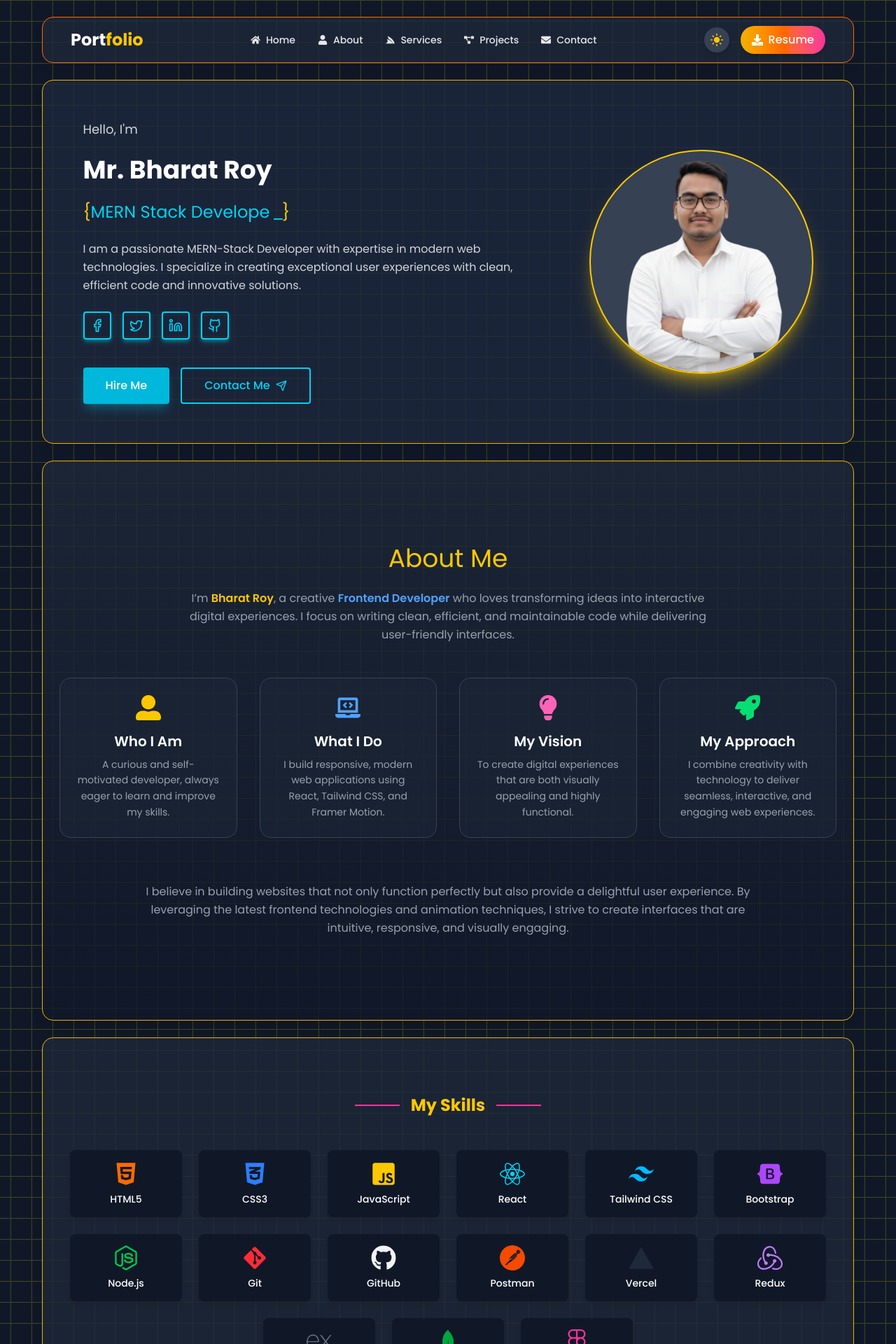
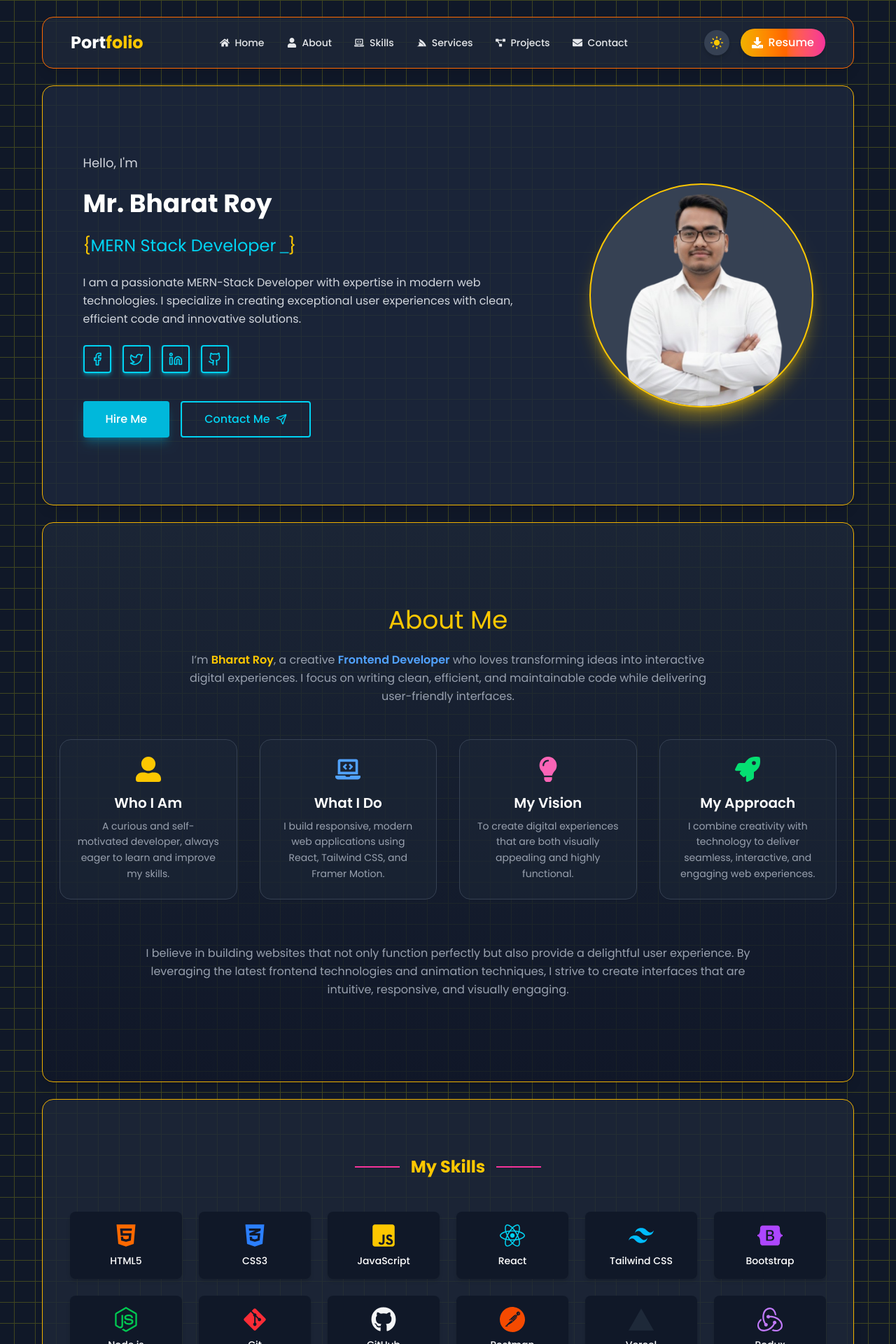
Before and after one commit to bharatroy4D/bharat-dev, a React (Vite) app: page / in a window 1280 px wide. Shown: the top 1920 px of the page at 70% size. Built offline with nearby package versions, Linux system fonts and the light colour scheme.

Commit message:
navbar and banner of padding change

```diff
--- a/src/Components/navbar/Navbar.jsx
+++ b/src/Components/navbar/Navbar.jsx
@@ -6,6 +6,7 @@ import {
   FaEnvelope,
   FaDownload,
   FaProjectDiagram,
+  FaLaptopCode,
 } from "react-icons/fa";
 import { IoIosClose } from "react-icons/io";
 import { MdDarkMode, MdLightMode } from "react-icons/md";
@@ -16,6 +17,7 @@ const Navbar = () => {
   const menuLink = [
     { id: "#banner", name: "Home", icon: <FaHome /> },
     { id: "#about", name: "About", icon: <FaUser /> },
+    { id: "#skills", name: "Skills", icon: <FaLaptopCode /> },
     { id: "#services", name: "Services", icon: <FaServicestack /> },
     { id: "#projects", name: "Projects", icon: <FaProjectDiagram /> },
     { id: "#contact", name: "Contact", icon: <FaEnvelope /> },
@@ -41,7 +43,7 @@ const Navbar = () => {
     >
       {/* Container */}
       <div
-        className={`flex items-center justify-between px-5 py-3 md:px-10 `}
+        className={`flex items-center justify-between px-5 py-4 md:px-10 `}
       >
         {/* Logo */}
         <a href="#banner" className="text-2xl font-bold">
--- a/src/Pages/banner/Banner.jsx
+++ b/src/Pages/banner/Banner.jsx
@@ -23,7 +23,7 @@ const Banner = () => {
           : "bg-gray-100/70 border-blue-400 hover:shadow-blue-400/30 text-gray-900"
       }`}
     >
-      <div className="relative z-10 container mx-auto px-8 py-14 flex flex-col-reverse lg:flex-row items-center justify-around">
+      <div className="relative z-10 container mx-auto px-8 py-14 md:py-24 flex flex-col-reverse lg:flex-row items-center justify-around">
         {/* 🟢 Left Side - Text */}
         <div className="space-y-6 text-center lg:text-left">
           <div
--- a/src/Pages/contact/Contact.jsx
+++ b/src/Pages/contact/Contact.jsx
@@ -103,7 +103,7 @@ const Contact = () => {
               {
                 icon: <Mail className={`w-6 h-6 ${theme === "dark" ? "text-lime-400" : "text-teal-600"}`} />,
                 title: "Email",
-                value: "bharatroy1005@gmail.com",
+                value: `bharatroy1005@gmail.com`,
                 copy: true,
               },
               {
--- a/src/Pages/skills/Skills.jsx
+++ b/src/Pages/skills/Skills.jsx
@@ -71,11 +71,11 @@ const Skills = () => {
           ></span>
         </h2>
 
-        <div className="flex flex-wrap justify-center gap-6">
+        <div className=" grid grid-cols-2 md:flex md:flex-wrap justify-center gap-6">
           {skills.map((skill, idx) => (
             <div
               key={idx}
-              className={`group relative flex flex-col items-center justify-center w-40 h-24 rounded-lg shadow-md transition-all duration-300 cursor-pointer hover:scale-105 ${
+              className={`group relative flex flex-col items-center justify-center w-36 md:w-40 h-24 rounded-lg shadow-md transition-all duration-300 cursor-pointer hover:scale-105 ${
                 theme === "dark"
                   ? "bg-gray-900 text-white hover:shadow-[0_0_20px_rgba(253,224,71,0.6)]"
                   : "bg-white text-gray-900 hover:shadow-[0_0_20px_rgba(59,130,246,0.5)]"
```
